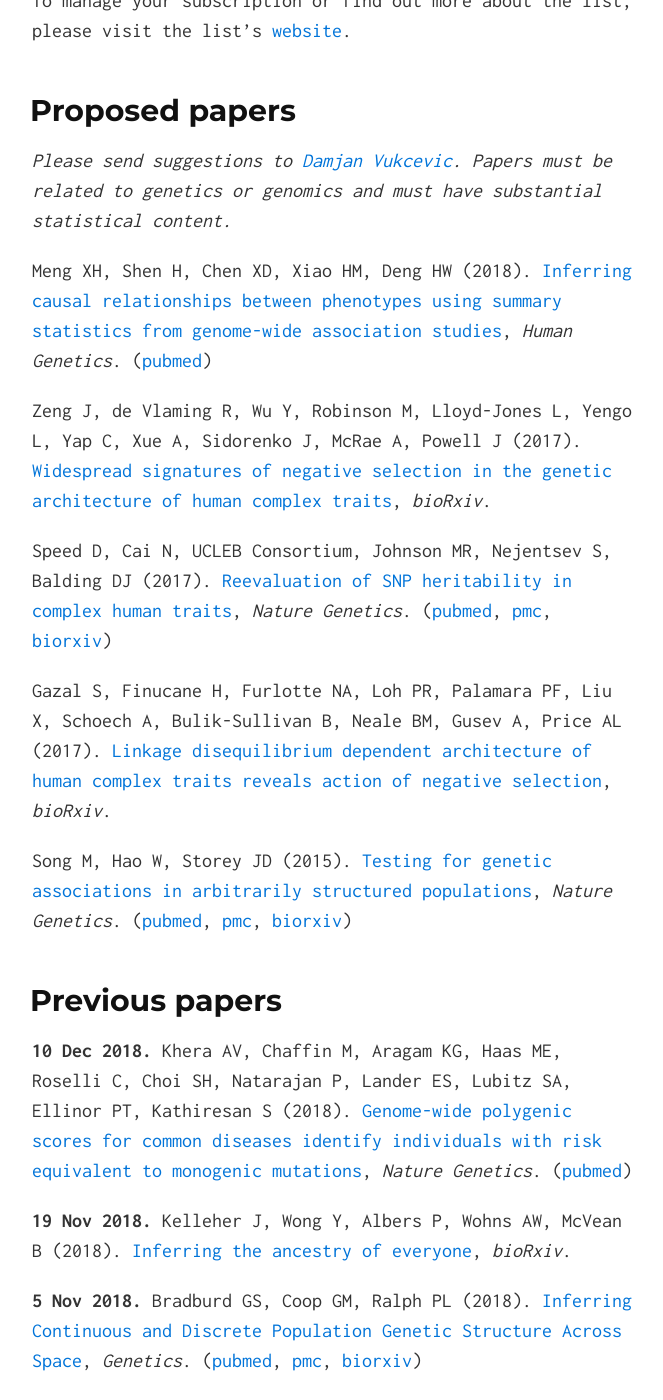
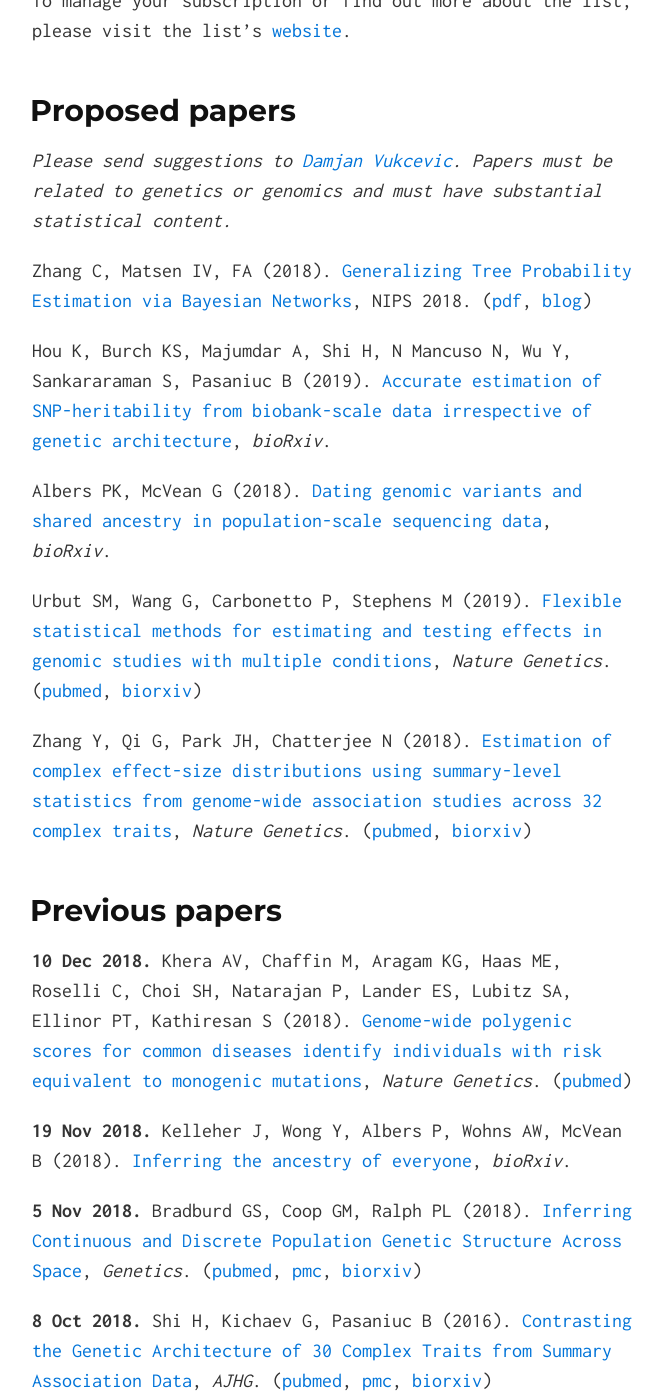
Before and after one commit to melbintgen/statgen-journal-club, a Jekyll site: the page built from index.md, in a window 1280 px wide and 1400 px high, scrolled down 894 px. Shown: the whole window, without its empty margins (308-971 px from the left). Built offline with Jekyll 4.4.1, drawn with Linux system fonts in a browser that asks for light colours; our own code applies the rules of GitHub Pages for plain Markdown files.

Commit message:
Refresh proposed papers for start of 2019
Out with the old, in with the new!

```diff
--- a/index.md
+++ b/index.md
@@ -35,33 +35,29 @@ list's [website](https://lists.unimelb.edu.au/info/statgen).
 Papers must be related to genetics or genomics and must have substantial
 statistical content.*
 
-Meng XH, Shen H, Chen XD, Xiao HM, Deng HW (2018).  [Inferring causal
-relationships between phenotypes using summary statistics from genome-wide
-association studies](https://doi.org/10.1007/s00439-018-1876-1), *Human
-Genetics*.  ([pubmed](https://www.ncbi.nlm.nih.gov/pubmed/29460149))
 
-Zeng J, de Vlaming R, Wu Y, Robinson M, Lloyd-Jones L, Yengo L, Yap C, Xue A,
-Sidorenko J, McRae A, Powell J (2017).  [Widespread signatures of negative
-selection in the genetic architecture of human complex
-traits](https://doi.org/10.1101/145755), *bioRxiv*.
+Zhang C, Matsen IV, FA (2018).  [Generalizing Tree Probability Estimation via Bayesian Networks](https://papers.nips.cc/paper/7418-generalizing-tree-probability-estimation-via-bayesian-networks), NIPS 2018. ([pdf](https://papers.nips.cc/paper/7418-generalizing-tree-probability-estimation-via-bayesian-networks.pdf), [blog](https://matsen.fredhutch.org/general/2018/12/05/sbn.html))
 
-Speed D, Cai N, UCLEB Consortium, Johnson MR, Nejentsev S, Balding DJ (2017).
-[Reevaluation of SNP heritability in complex human
-traits](https://doi.org/10.1038/ng.3865), *Nature Genetics*.
-([pubmed](https://www.ncbi.nlm.nih.gov/pubmed/28530675),
-[pmc](https://www.ncbi.nlm.nih.gov/pmc/articles/PMC5493198/),
-[biorxiv](https://doi.org/10.1101/074310))
+Hou K, Burch KS, Majumdar A, Shi H, N Mancuso N, Wu Y, Sankararaman S, Pasaniuc
+B (2019).  [Accurate estimation of SNP-heritability from biobank-scale data
+irrespective of genetic architecture](https://doi.org/10.1101/526855),
+*bioRxiv*.
 
-Gazal S, Finucane H, Furlotte NA, Loh PR, Palamara PF, Liu X, Schoech A,
-Bulik-Sullivan B, Neale BM, Gusev A, Price AL (2017).  [Linkage disequilibrium
-dependent architecture of human complex traits reveals action of negative
-selection](https://doi.org/10.1101/082024), *bioRxiv*.
+Albers PK, McVean G (2018).  [Dating genomic variants and shared ancestry in
+population-scale sequencing data](https://doi.org/10.1101/416610), *bioRxiv*.
 
-Song M, Hao W, Storey JD (2015).  [Testing for genetic associations in
-arbitrarily structured populations](https://doi.org/10.1038/ng.3244), *Nature
-Genetics*.  ([pubmed](https://www.ncbi.nlm.nih.gov/pubmed/25822090),
-[pmc](https://www.ncbi.nlm.nih.gov/pmc/articles/PMC4464830/),
-[biorxiv](https://doi.org/10.1101/012682))
+Urbut SM, Wang G, Carbonetto P, Stephens M (2019).  [Flexible statistical
+methods for estimating and testing effects in genomic studies with multiple
+conditions](https://doi.org/10.1038/s41588-018-0268-8), *Nature Genetics*.
+([pubmed](https://www.ncbi.nlm.nih.gov/pubmed/30478440),
+[biorxiv](https://doi.org/10.1101/096552))
+
+Zhang Y, Qi G, Park JH, Chatterjee N (2018).  [Estimation of complex
+effect-size distributions using summary-level statistics from genome-wide
+association studies across 32 complex
+traits](https://doi.org/10.1038/s41588-018-0193-x), *Nature Genetics*.
+([pubmed](https://www.ncbi.nlm.nih.gov/pubmed/30104760),
+[biorxiv](https://doi.org/10.1101/175406))
 
 
 ## Previous papers
```
